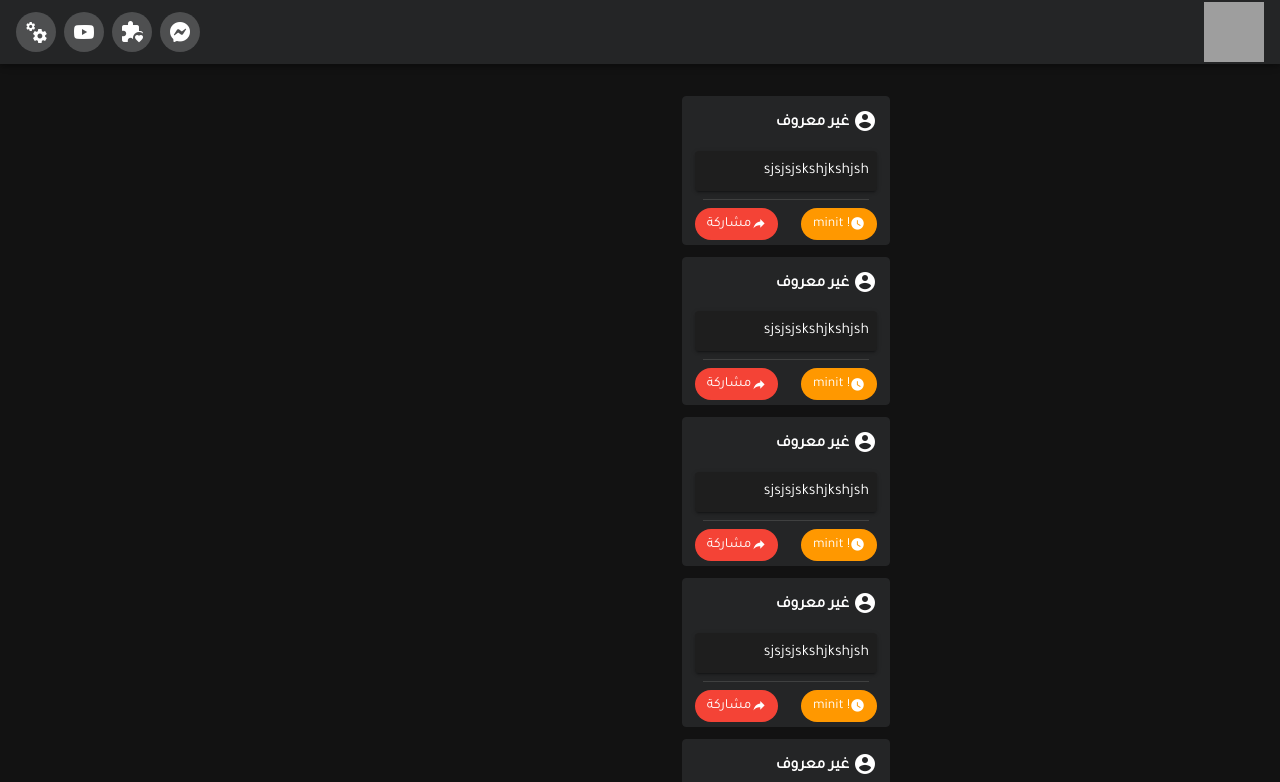
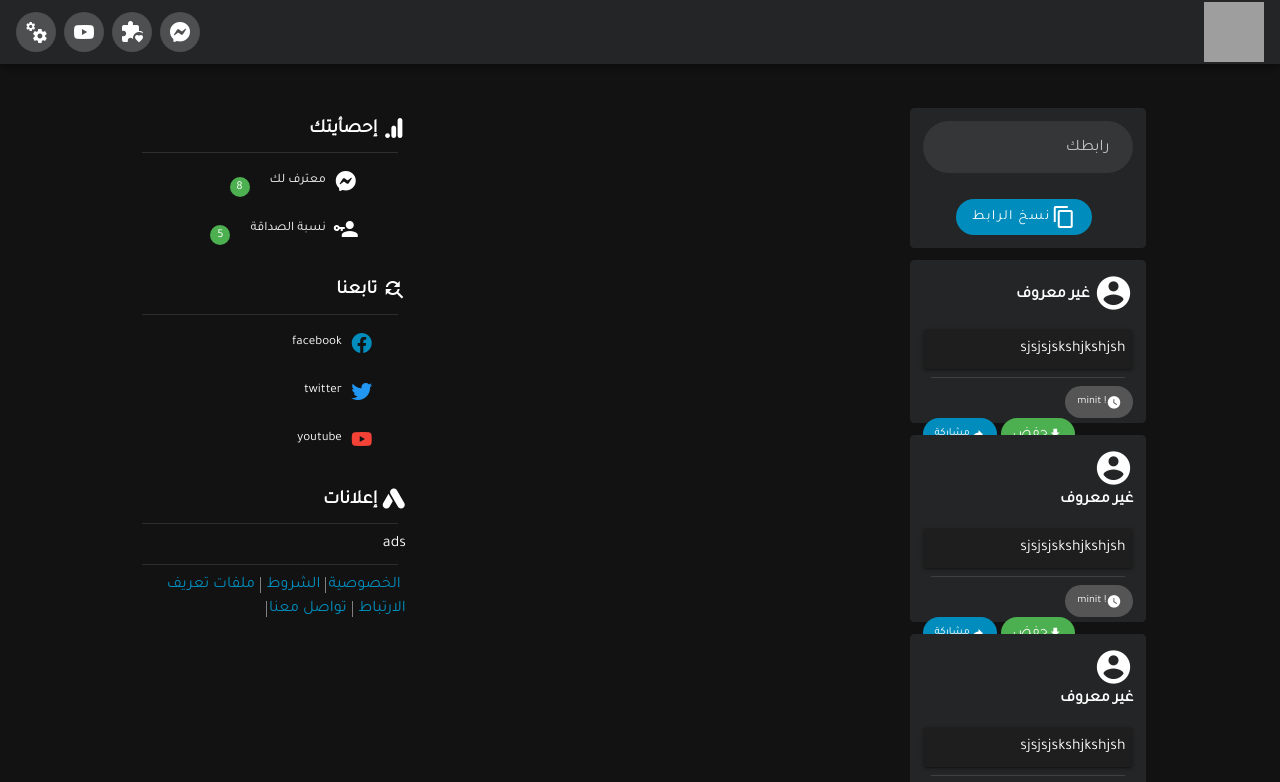
Before and after one commit to yoelhaim/sarahaonline, a Vue app in the folder public/saraha/: page / in a window 1280 px wide. Shown: the top 782 px of the page. Built offline with nearby package versions, Linux system fonts and the light colour scheme; grey boxes are pictures that could not be loaded.

Commit message:
disign input link

```diff
--- a/public/saraha/src/views/Home.vue
+++ b/public/saraha/src/views/Home.vue
@@ -1,10 +1,24 @@
 <template>
   <v-container class="mt-5">
     <v-row class="text-center">
-      <div
-        style="width: 500px;
-  margin: 0 auto;"
-      >
+      <div class="auth col-md-6 homePage">
+        <v-card class="col-md-5 mt-3 " outlined color="card">
+          <v-col cols="12" sm="12" md="12" class="ma-0 pa-0">
+            <v-text-field
+              label="رابطك  "
+              placeholder="رابطك  "
+              filled
+              rounded
+              dense
+              readonly
+            ></v-text-field>
+          </v-col>
+          <div>
+            <v-btn text class="mr-2 primary" rounded>
+              <v-icon>mdi-content-copy</v-icon> نسخ الرابط
+            </v-btn>
+          </div>
+        </v-card>
         <v-card
           v-for="item in 7"
           :key="item"
@@ -14,7 +28,7 @@
         >
           <div class="text-right">
             <p>
-              <v-icon> mdi-account-circle</v-icon>
+              <v-icon :size="40"> mdi-account-circle</v-icon>
               <strong> غير معروف</strong>
             </p>
             <v-card class="pa-2">
@@ -22,25 +36,33 @@
             </v-card>
             <v-divider class="ma-2"></v-divider>
             <div>
-              <v-chip color="orange"
+              <v-chip color="dark" style="font-size:11px"
                 ><v-icon :size="15">mdi-clock</v-icon> ! minit</v-chip
               >
               <span class="float-left">
-                <v-chip color="red"
+                <v-chip color="success"
+                  ><v-icon :size="15">mdi-download</v-icon> حفض</v-chip
+                >
+                <v-chip color="primary" class="mr-1" style="font-size:11px"
                   ><v-icon :size="15">mdi-share</v-icon> مشاركة</v-chip
-                ></span
-              >
+                >
+              </span>
             </div>
           </div>
         </v-card>
       </div>
+      <pub />
     </v-row>
   </v-container>
 </template>
 
 <script>
+import pub from "../components/home/pub.vue";
 export default {
   name: "Home",
+  components: {
+    pub,
+  },
 };
 </script>
 <style>
```
